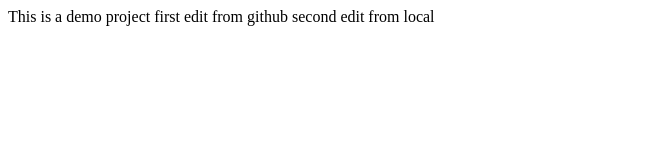
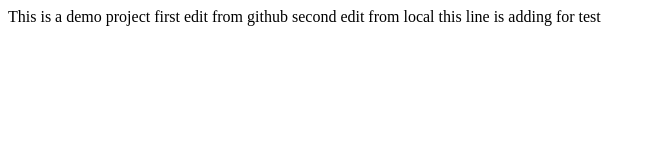
Before and after one commit to MilanBariya/new-demo, a plain HTML site: page index.html in a window 1280 px wide. Shown: the whole page, without its empty margins (0-656 px from the left). Drawn offline with Linux system fonts and the light colour scheme.

Commit message:
stash testing 1

```diff
--- a/index.html
+++ b/index.html
@@ -10,5 +10,6 @@
     This is a demo project
     first edit from github
     second edit from local
+    this line is adding for test
 </body>
 </html>
```
